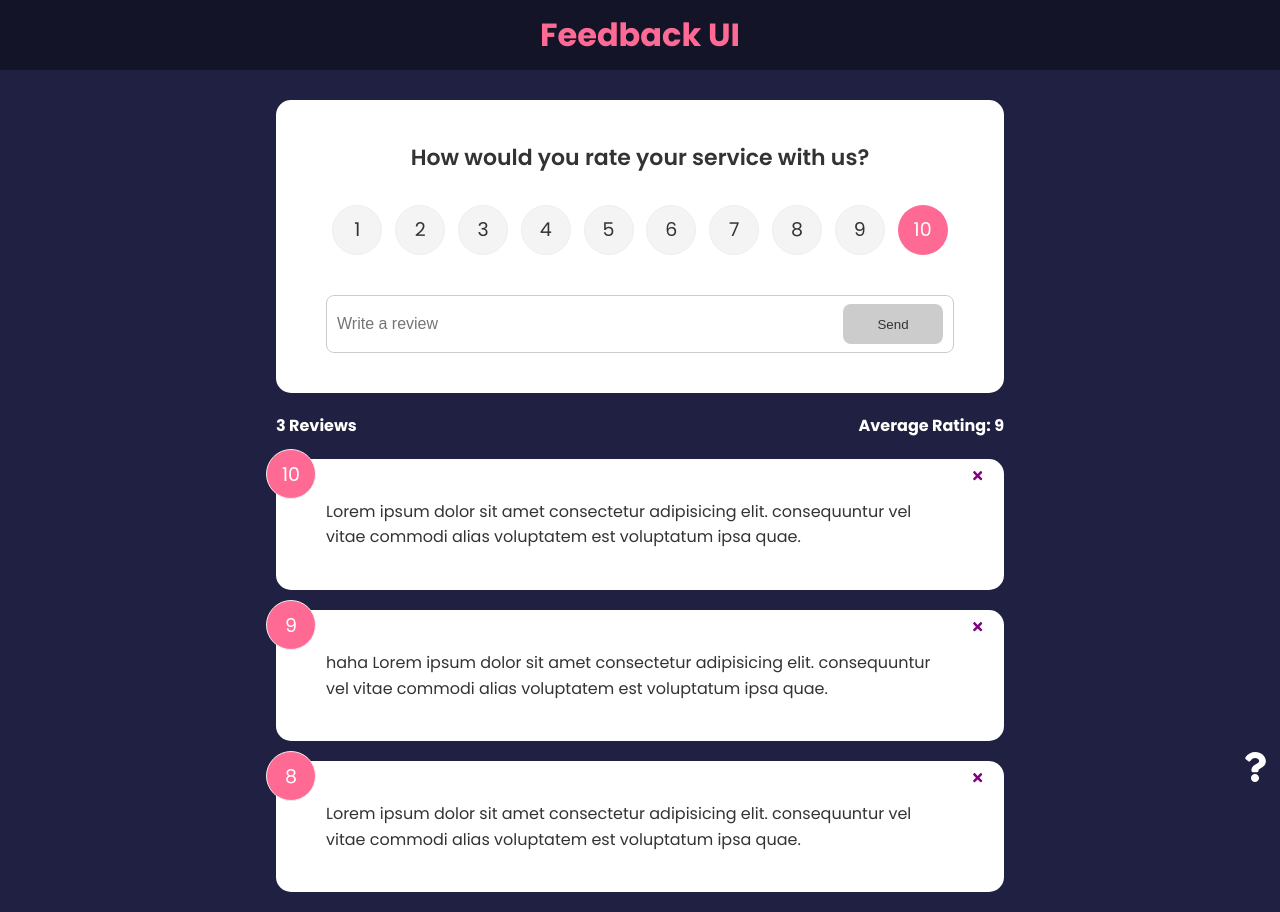
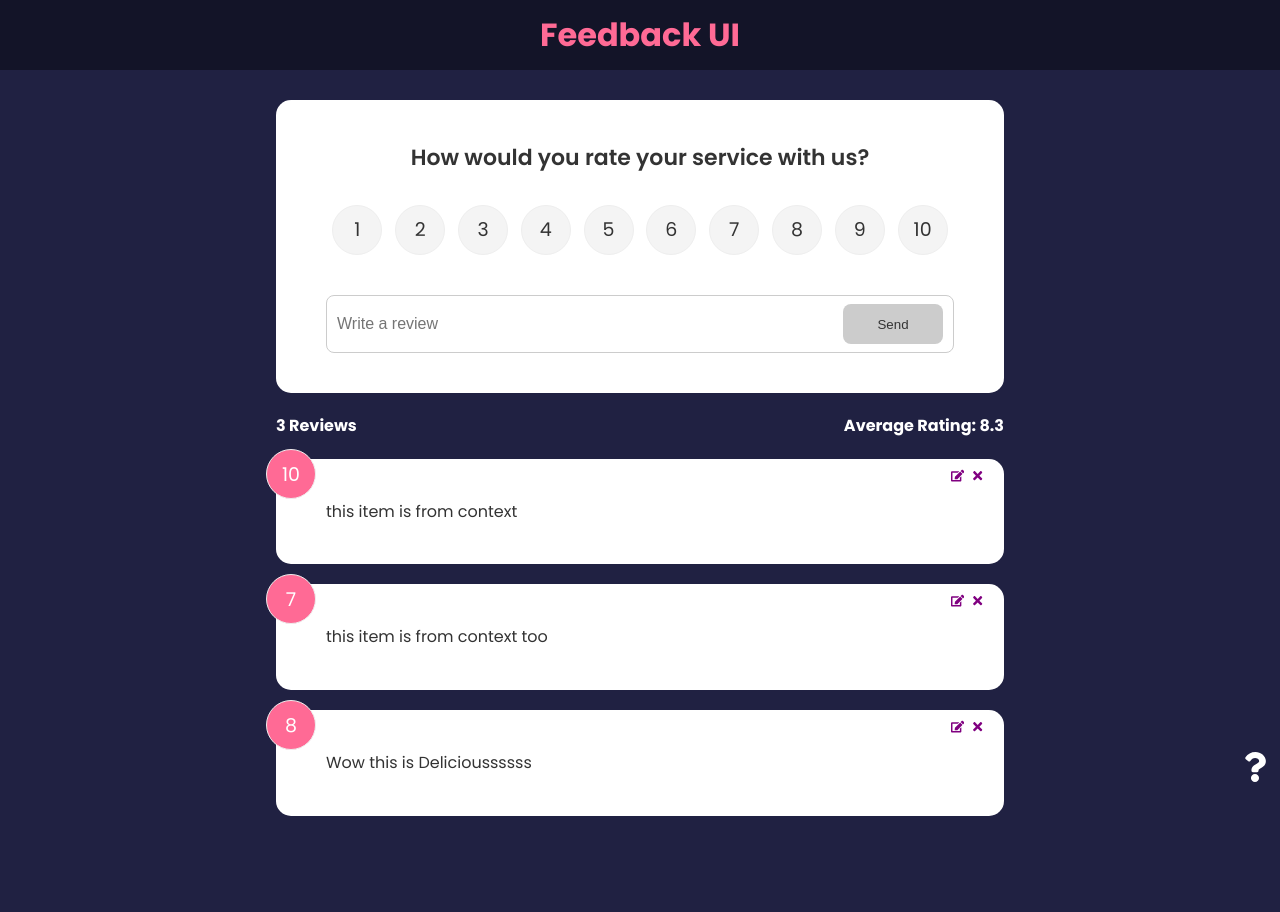
Before and after one commit to arrizkyhp/feedback-app, a React (Create React App) app: page / in a window 1280 px wide. After the commit the page ends 836 px from the top, so only its background shows below. Built offline with nearby package versions, Linux system fonts and the light colour scheme; the HTML template or start-up script is replaced by a standard one.

Commit message:
Update (Section 6 | 36)

```diff
--- a/src/App.js
+++ b/src/App.js
@@ -1,29 +1,15 @@
-import { useState } from "react";
 import { BrowserRouter as Router, Route, Routes } from "react-router-dom";
-import { v4 as uuidv4 } from "uuid";
 import AboutIconLink from "./components/AboutIconLink";
 import FeedbackForm from "./components/FeedbackForm";
 import FeedbackList from "./components/FeedbackList";
 import FeedbackStats from "./components/FeedbackStats";
 import Header from "./components/Header";
-import FeedbackData from './data/FeedbackData';
 import About from "./pages/About";
+import { FeedbackProvider } from './context/FeedbackContext'
 
 export default function App() {
-    const [feedback, setFeedback] = useState(FeedbackData);
-
-    const deleteFeedback = (id) => {
-        if (window.confirm('Are you sure want to delete?')) {
-            setFeedback(feedback.filter((item) => item.id !== id))
-        }
-    }
-
-    const addFeedback = (newFeedback) => {
-        newFeedback.id = uuidv4();
-        setFeedback([newFeedback, ...feedback])
-    }
-
     return (
+      <FeedbackProvider>
         <Router>
           <Header />
           <div className="container">
@@ -33,9 +19,9 @@
                 path="/"
                 element={
                   <>
-                  <FeedbackForm handleAdd={addFeedback} />
-                  <FeedbackStats feedback={feedback} />
-                  <FeedbackList feedback={feedback} handleDelete={deleteFeedback} />
+                    <FeedbackForm />
+                    <FeedbackStats />
+                    <FeedbackList />
                     <AboutIconLink />
                   </>
                 }
@@ -53,5 +39,6 @@
             </Routes>
           </div>
         </Router>
+      </FeedbackProvider>
     );
 }
--- a/src/components/FeedbackForm.jsx
+++ b/src/components/FeedbackForm.jsx
@@ -1,13 +1,24 @@
 import Card from "../shared/Card"
-import { useState } from'react'
+import { useState, useContext, useEffect } from'react'
 import Button from "../shared/Button";
 import RatingSelect from "./RatingSelect";
+import FeedbackContext from "../context/FeedbackContext";
 
-function FeedbackForm({ handleAdd }) {
+function FeedbackForm() {
     const [text, setText] = useState('')
     const [rating, setRating] = useState(10)
     const [btnDisabled, setBtnDisabled] = useState(true)
     const [message, setMessage] = useState('')
+
+    const { addFeedback, feedbackEdit, updateFeedback } = useContext(FeedbackContext);
+
+    useEffect(() => {
+        if(feedbackEdit.edit === true) {
+            setBtnDisabled(false)
+            setText(feedbackEdit.item.text)
+            setRating(feedbackEdit.item.rating)
+        }
+    }, [feedbackEdit])
 
     const handleTextChange = (e) => {
         if (text === '') {
@@ -32,9 +43,16 @@
                 rating
             }
 
-            handleAdd(newFeedback)
-            setText('')
-            setBtnDisabled(true)
+            if(feedbackEdit.edit === true) {
+                updateFeedback(feedbackEdit.item.id, newFeedback)
+                setText("");
+                setBtnDisabled(true);
+            } else {
+                addFeedback(newFeedback);
+                setText("");
+                setBtnDisabled(true);
+            }
+
         }
     }
 
--- a/src/components/FeedbackItem.jsx
+++ b/src/components/FeedbackItem.jsx
@@ -1,14 +1,20 @@
 import Card from "../shared/Card";
 import PropTypes from 'prop-types';
-import { FaTimes } from 'react-icons/fa';
+import { useContext } from 'react';
+import { FaTimes, FaEdit } from 'react-icons/fa';
+import FeedbackContext from '../context/FeedbackContext'
 
-function FeedbackItem({ item, handleDelete }) {
+function FeedbackItem({ item}) {
+    const { deleteFeedback, editFeedback } = useContext(FeedbackContext)
 
     return (
         <Card>
             <div className="num-display">{item.rating}</div>
-            <button onClick={() => handleDelete(item.id)} className="close">
+            <button onClick={() => deleteFeedback(item.id)} className="close">
                 <FaTimes color="purple" />
+            </button>
+            <button onClick={() => editFeedback(item)} className="edit">
+                <FaEdit color="purple" />
             </button>
             <div className="text-display">{item.text}</div>
         </Card>
--- a/src/components/FeedbackList.jsx
+++ b/src/components/FeedbackList.jsx
@@ -1,8 +1,11 @@
-import PropTypes from 'prop-types';
 import FeedbackItem from "./FeedbackItem"
+import { useContext } from 'react'
 import {motion, AnimatePresence} from 'framer-motion'
+import FeedbackContext from '../context/FeedbackContext'
 
-function FeedbackList({ feedback, handleDelete }) {
+function FeedbackList() {
+    const {feedback} = useContext(FeedbackContext);
+
     if (!feedback || feedback.length === 0) { return <p>No Feedback yet..</p>};
 
     return (
@@ -18,7 +21,6 @@
               >
               <FeedbackItem
                 item={item}
-                handleDelete={handleDelete}
             />
             </motion.div>
           ))}
@@ -41,18 +43,4 @@
     //   </div>
     // );
 }
-
-FeedbackList.propTypes = {
-    feedback: PropTypes.arrayOf(
-        PropTypes.shape({
-            id: PropTypes.oneOfType([
-                PropTypes.string,
-                PropTypes.number,
-            ]).isRequired,
-            rating: PropTypes.number.isRequired,
-            text: PropTypes.string.isRequired
-        })
-    ).isRequired,
-}
-
 export default FeedbackList
--- a/src/components/FeedbackStats.jsx
+++ b/src/components/FeedbackStats.jsx
@@ -1,6 +1,9 @@
-import PropTypes from 'prop-types';
+import { useContext } from "react";
+import FeedbackContext from "../context/FeedbackContext";
 
-function FeedbackStats({feedback}) {
+function FeedbackStats() {
+    const { feedback } = useContext(FeedbackContext);
+
     // Calc rating avg
     let average = feedback.reduce((acc, cur) => {
         return acc + cur.rating
@@ -16,8 +19,6 @@
     )
 }
 
-FeedbackStats.propTypes = {
-    feedback: PropTypes.array.isRequired,
-}
+
 
 export default FeedbackStats
--- a/src/components/RatingSelect.jsx
+++ b/src/components/RatingSelect.jsx
@@ -1,8 +1,15 @@
-import { useState } from "react"
+import { useState, useContext, useEffect } from "react"
+import FeedbackContext from "../context/FeedbackContext";
 
 function RatingSelect({ select }) {
     const [number, setNumber] = useState(10);
     const [selected, setSelected] = useState(10)
+    const { feedbackEdit } = useContext(FeedbackContext);
+
+
+    useEffect(() => {
+        setSelected(feedbackEdit.item.rating)
+    }, [feedbackEdit])
 
     const rateNumber = []
     for (let i = 0; i < number; i++) {
--- /dev/null
+++ b/src/context/FeedbackContext.js
@@ -0,0 +1,74 @@
+import { createContext, useState } from 'react'
+import { v4 as uuidv4 } from "uuid";
+
+
+const FeedbackContext = createContext();
+
+export const FeedbackProvider = ({ children }) => {
+  const [feedback, setFeedback] = useState([
+    {
+      id: 1,
+      text: "this item is from context",
+      rating: 10,
+    },
+    {
+      id: 2,
+      text: "this item is from context too",
+      rating: 7,
+    },
+    {
+      id: 3,
+      text: "Wow this is Delicioussssss",
+      rating: 8,
+    },
+  ]);
+
+  const [feedbackEdit, setFeedbackEdit] = useState({
+    item: {},
+    edit: false,
+  });
+
+  // set Add Item
+  const addFeedback = (newFeedback) => {
+    newFeedback.id = uuidv4();
+    setFeedback([newFeedback, ...feedback]);
+  };
+
+  // Set Edit Item
+  const editFeedback = (item) => {
+      console.log('test');
+    setFeedbackEdit({
+      item,
+      edit: true,
+    });
+  };
+
+  // set update Item
+  const updateFeedback = (id, updatedItem) => {
+    setFeedback(feedback.map( item => item.id === id ? {...item, ...updatedItem} : item))
+}
+
+  // set Delete Item
+  const deleteFeedback = (id) => {
+    if (window.confirm("Are you sure want to delete?")) {
+      setFeedback(feedback.filter((item) => item.id !== id));
+    }
+  };
+
+  return (
+    <FeedbackContext.Provider
+      value={{
+        feedback,
+        feedbackEdit,
+        deleteFeedback,
+        addFeedback,
+        editFeedback,
+        updateFeedback,
+      }}
+    >
+      {children}
+    </FeedbackContext.Provider>
+  );
+}
+
+export default FeedbackContext
```
Lines whose indentation alone changed are shown as unchanged.
